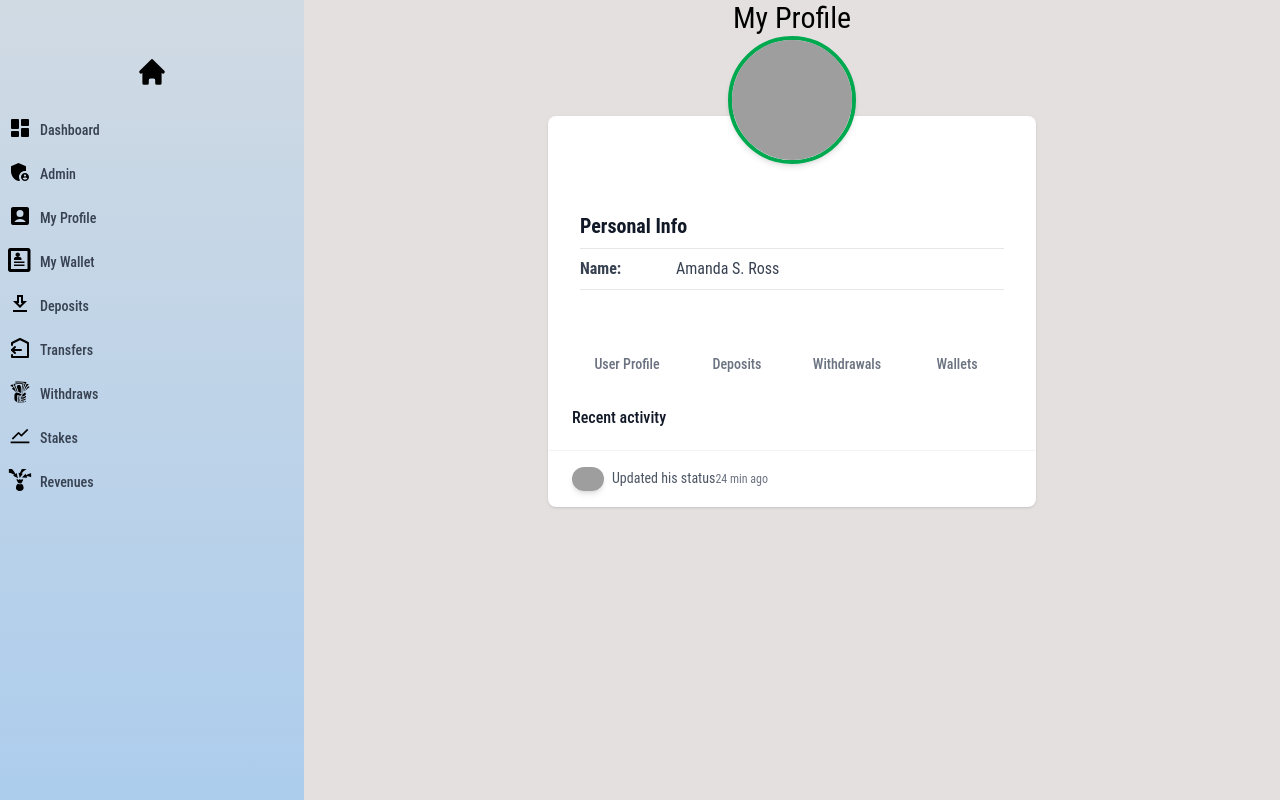
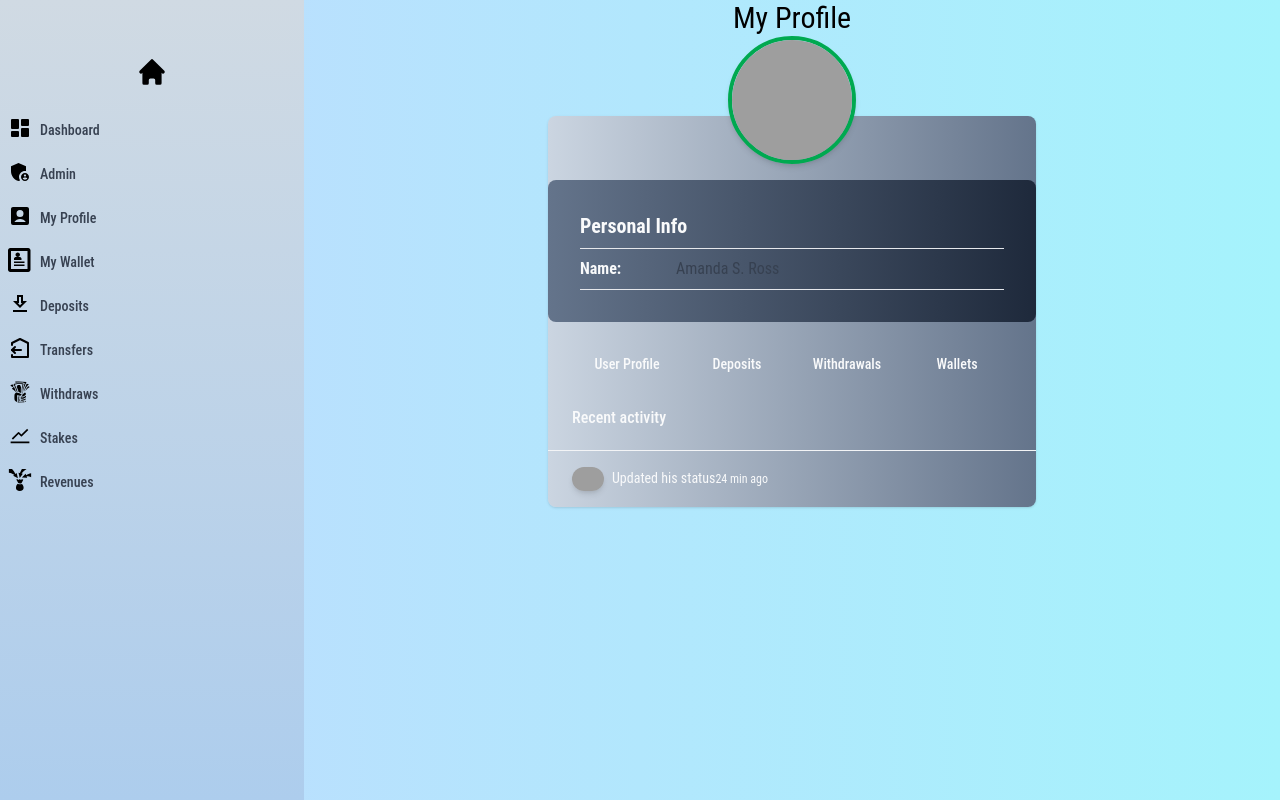
Before and after one commit to mb-tousif/global-investment-app, a Next.js app: page /dashboard/user in a window 1280 px wide. Built offline with nearby package versions, Linux system fonts and the light colour scheme; grey boxes are pictures that could not be loaded.

Commit message:
some ui bg changed

```diff
--- a/src/app/(dashboard)/dashboard/deposits/page.tsx
+++ b/src/app/(dashboard)/dashboard/deposits/page.tsx
@@ -5,7 +5,7 @@ export default function Deposits() {
   return (
     <div className="mx-auto my-auto">
       <div className="font-manrope flex h-screen w-full items-center justify-center">
-        <div className="mx-auto box-border xs:w-[300px] sm:w-[365px] border bg-white p-4">
+        <div className="mx-auto box-border xs:w-[300px] sm:w-[365px] border bg-gradient-to-r from-neutral-300 to-stone-400 p-4">
           <div className="flex items-center justify-between">
             <span className="text-[#64748B]">Sending Money</span>
             <div className="cursor-pointer border rounded-[4px]">
--- a/src/app/(dashboard)/dashboard/wallet/page.tsx
+++ b/src/app/(dashboard)/dashboard/wallet/page.tsx
@@ -3,7 +3,7 @@ import React from 'react'
 
 export default function Wallet() {
   return (
-    <div>
+    <div className='pt-8'>
       <Table />
     </div>
   )
--- a/src/app/(dashboard)/layout.tsx
+++ b/src/app/(dashboard)/layout.tsx
@@ -2,7 +2,7 @@ import DashboardNav from "@/components/DashboardNav";
 
 export default function DashboardLayout({ children }: { children: React.ReactNode }) {
   return (
-    <div className="bg-[#e0dadad5]">
+    <div className="bg-gradient-to-r from-blue-200 to-cyan-200">
       <div className="flex">
         <DashboardNav />
         <div className="flex-grow">{children}</div>
--- a/src/app/(rootPages)/page.tsx
+++ b/src/app/(rootPages)/page.tsx
@@ -1,4 +1,5 @@
 import CountDown from "@/components/CountDown";
+import Subscribe from "@/components/Subscribe";
 import Link from "next/link";
 import React from "react";
 
@@ -17,6 +18,7 @@ export default function Home() {
         </div>
       <CountDown />
       </div>
+      <Subscribe />
     </section>
   );
 }
--- a/src/components/ProfileCard.tsx
+++ b/src/components/ProfileCard.tsx
@@ -28,7 +28,7 @@ const routes = [
 export default function ProfileCard() {
   return (
     <div className="container mx-auto my-20">
-      <div className="bg-white relative shadow rounded-lg w-5/6 md:w-5/6  lg:w-4/6 xl:w-3/6 mx-auto">
+      <div className="bg-gradient-to-r from-slate-300 to-slate-500 relative shadow rounded-lg w-5/6 md:w-5/6  lg:w-4/6 xl:w-3/6 mx-auto">
         <div className="flex justify-center">
           <Image
             height={200}
@@ -41,11 +41,11 @@ export default function ProfileCard() {
         <div className="mt-16">
           <div className="my-4 flex flex-col 2xl:flex-row space-y-4 2xl:space-y-0 2xl:space-x-2">
             <div className="w-full flex flex-col 2xl:w-1/3">
-              <div className="flex-1 bg-white rounded-lg p-8">
-                <h4 className="text-xl text-gray-900 font-bold">
+              <div className="flex-1 bg-gradient-to-r from-slate-500 to-slate-800 rounded-lg p-8">
+                <h4 className="text-xl text-gray-50 font-bold">
                   Personal Info
                 </h4>
-                <ul className="mt-2 text-gray-700">
+                <ul className="mt-2 text-gray-50">
                   <li className="flex border-y py-2">
                     <span className="font-bold w-24">Name:</span>
                     <span className="text-gray-700">Amanda S. Ross</span>
@@ -59,20 +59,20 @@ export default function ProfileCard() {
               <Link
                 key={route.id}
                 href={route.link}
-                className="text-gray-500 hover:text-gray-900 hover:bg-gray-100 rounded transition duration-150 ease-in font-medium text-sm text-center w-full py-3"
+                className="text-gray-50 hover:text-gray-900 hover:bg-gradient-to-r from-neutral-300 to-stone-400 rounded transition duration-150 ease-in font-medium text-sm text-center w-full py-3"
               >
                 {route.name}
               </Link>
             ))}
           </div>
           <div className="w-full">
-            <h3 className="font-medium text-gray-900 text-left px-6">
+            <h3 className="font-medium text-gray-50 text-left px-6">
               Recent activity
             </h3>
             <div className="mt-5 w-full flex flex-col items-center overflow-hidden text-sm">
               <a
                 href="#"
-                className="border-t border-gray-100 text-gray-600 py-4 pl-6 pr-3 w-full block hover:bg-gray-100 transition duration-150"
+                className="border-t border-gray-100 text-gray-50 py-4 pl-6 pr-3 w-full block hover:bg-gradient-to-r from-slate-500 to-slate-800 transition duration-150"
               >
                 <Image
                   height={200}
@@ -82,7 +82,7 @@ export default function ProfileCard() {
                   className="rounded-full w-8 h-6 shadow-md inline-block mr-2"
                 />
                 Updated his status
-                <span className="text-gray-500 text-xs">24 min ago</span>
+                <span className="text-gray-50 text-xs">24 min ago</span>
               </a>
             </div>
           </div>
--- a/src/components/Statistics.tsx
+++ b/src/components/Statistics.tsx
@@ -2,7 +2,7 @@ import React from 'react'
 
 export default function Statistics() {
   return (
-    <div className="flex-1 bg-white rounded-lg shadow-xl mt-4 p-8">
+    <div className="flex-1 bg-white rounded-lg shadow-xl md:m-4 p-8">
       <h4 className="text-xl text-gray-900 font-bold">Statistics</h4>
       <div className="grid grid-cols-1 lg:grid-cols-3 gap-8 mt-4">
         <div className="px-6 py-6 bg-gray-100 border border-gray-300 rounded-lg shadow-xl">
--- /dev/null
+++ b/src/components/Subscribe.tsx
@@ -0,0 +1,35 @@
+import React from "react";
+
+export default function Subscribe() {
+  return (
+    <div className="flex justify-center">
+      <div className="flex flex-col max-w-6xl md:h-56 sm:bg-slate-500 md:bg-[#03A776] rounded-lg shadow-lg overflow-hidden md:flex-row my-10">
+        <div className="md:flex items-center justify-center md:w-1/2 md:bg-gray-700">
+          <div className="py-6 px-8 md:py-0">
+            <h2 className="text-gray-700 text-2xl font-bold md:text-gray-100">
+              Sign Up For The Best Return
+            </h2>
+            <p className="mt-2 text-gray-600 md:text-gray-400">
+              Crypto Trade Corp. is the best platform for your financial growth.
+            </p>
+          </div>
+        </div>
+        <div className="flex items-center justify-center pb-6 md:py-0 md:w-1/2 md:border-b-8 border-gray-700">
+          <form>
+            <div className="flex flex-col rounded-lg overflow-hidden sm:flex-row">
+              <input
+                className="py-3 px-4 bg-gray-200 text-gray-800 border-gray-300 border-2 outline-none placeholder-gray-500 focus:bg-gray-100"
+                type="text"
+                name="email"
+                placeholder="Enter your email"
+              />
+              <button className="py-3 px-4 bg-gray-700 text-gray-100 font-semibold uppercase hover:bg-gray-600">
+                subscribe
+              </button>
+            </div>
+          </form>
+        </div>
+      </div>
+    </div>
+  );
+}
--- a/src/components/Table.tsx
+++ b/src/components/Table.tsx
@@ -5,14 +5,14 @@ export default function Table() {
   return (
     <section className="antialiased text-gray-600 mt-4 px-4">
       <div className="flex flex-col justify-center h-full">
-        <div className="w-full max-w-2xl mx-auto bg-white shadow-lg rounded-sm border border-gray-200">
+        <div className="w-full max-w-2xl mx-auto bg-gradient-to-r from-slate-500 to-slate-800 shadow-lg rounded-lg border border-gray-200">
           <header className="px-5 py-4 border-b border-gray-100">
             <h2 className="font-semibold text-gray-800">Customers</h2>
           </header>
           <div className="p-3">
             <div className="overflow-x-auto">
               <table className="table-auto w-full">
-                <thead className="text-xs font-semibold uppercase text-gray-400 bg-gray-50">
+                <thead className="text-xs font-semibold uppercase text-gray-50 bg-gradient-to-r from-slate-300 to-slate-500">
                   <tr>
                     <th className="p-2 whitespace-nowrap">
                       <div className="font-semibold text-left">Name</div>
@@ -47,7 +47,7 @@ export default function Table() {
                             alt="Alex Shatov"
                           />
                         </div>
-                        <div className="font-medium text-gray-800">
+                        <div className="font-medium text-gray-50">
                           Alex Shatov
                         </div>
                       </div>
@@ -72,7 +72,7 @@ export default function Table() {
                         $2,890.66
                       </div>
                     </td>
-                    <td className="p-2 whitespace-nowrap">
+                    <td className="p-2 whitespace-nowrap text-gray-50">
                       <div className="text-left">admin</div>
                     </td>
                   </tr>
--- a/src/components/UserComponents.tsx
+++ b/src/components/UserComponents.tsx
@@ -15,19 +15,30 @@ export default function UserComponents() {
   console.log(data);
 
   return (
-    <div className="bg-white rounded-lg mt-5 shadow-xl p-8">
-        <h1 className="text-xl text-center text-gray-900 font-bold">Our All Member and Stakers {data?.data?.length}</h1>
-        <div className="grid grid-cols-2 sm:grid-cols-3 md:grid-cols-3 lg:grid-cols-4 mt-8">
-          {
-            data?.data?.map((user: any) => (
-              <Link href={`/dashboard/user/${user.id}`} key={user.id} className="flex flex-col items-center justify-center text-gray-800 hover:text-blue-600" title="View Profile">
-            <Image alt="User" src={user.img} className="w-16 rounded-full" width={500} height={500} />
+    <div className="bg-white rounded-lg md:m-4 shadow-xl p-8">
+      <h1 className="text-xl text-center text-gray-900 font-bold">
+        Our All Member and Stakers {data?.data?.length}
+      </h1>
+      <div className="grid grid-cols-2 sm:grid-cols-3 md:grid-cols-3 lg:grid-cols-4 mt-8">
+        {data?.data?.map((user: any) => (
+          <Link
+            href={`/dashboard/user/${user.id}`}
+            key={user.id}
+            className="flex flex-col items-center justify-center text-gray-800 hover:text-blue-600"
+            title="View Profile"
+          >
+            <Image
+              alt="User"
+              src={user.img}
+              className="w-16 rounded-full"
+              width={500}
+              height={500}
+            />
             <p className="text-center font-bold text-sm mt-1">{user.name}</p>
             <p className="text-xs text-gray-500 text-center">{user.role}</p>
           </Link>
-            ))
-          }
-        </div>
-  </div>
-  )
+        ))}
+      </div>
+    </div>
+  );
 }
```
